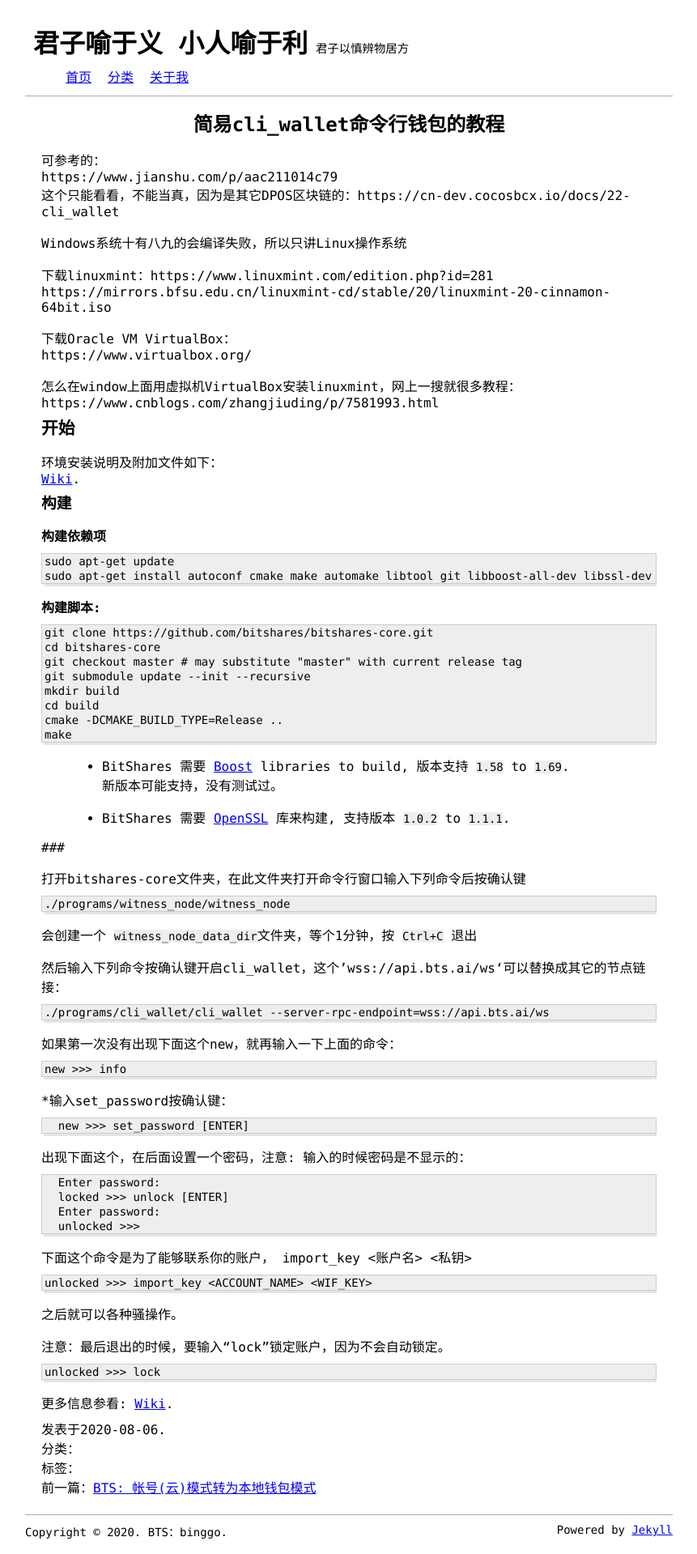
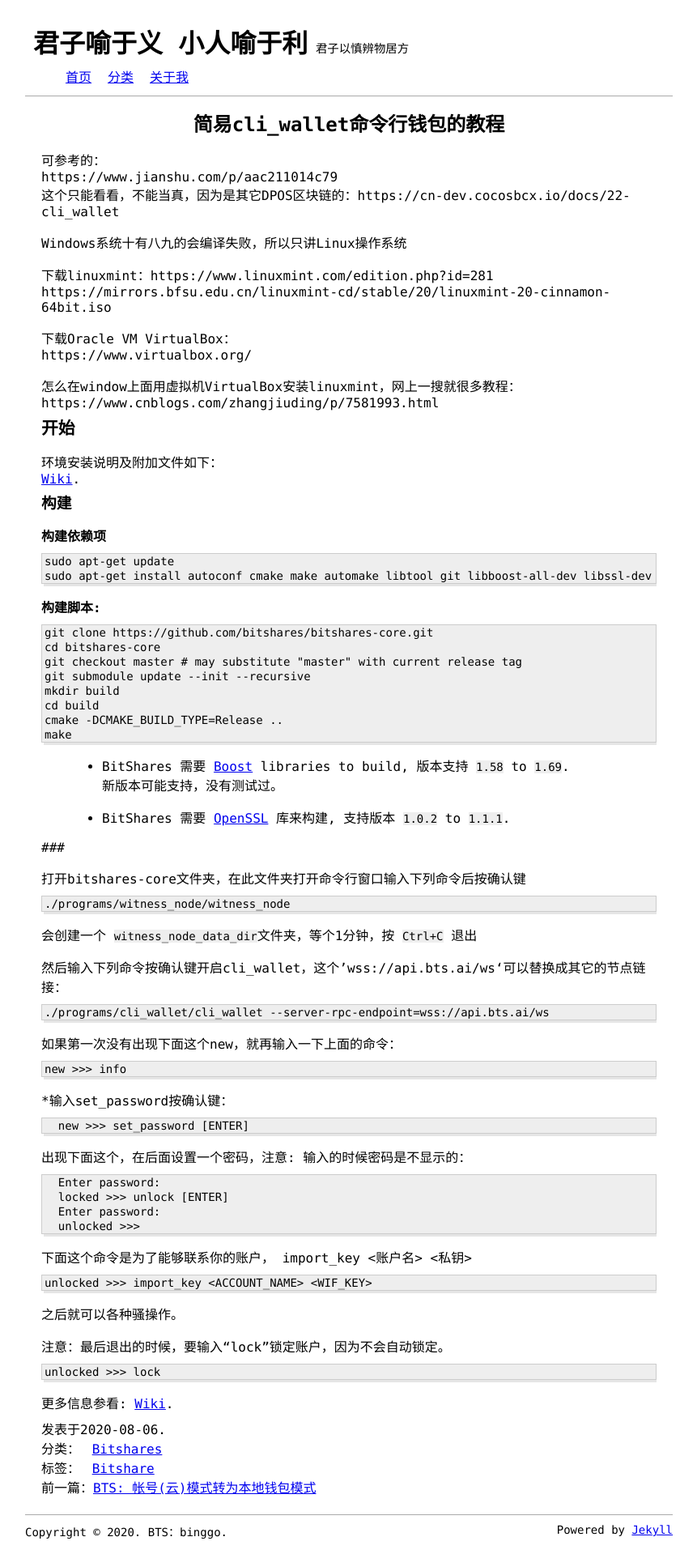
Before and after one commit to shulthz/shulthz.github.io, a Jekyll site: the page built from _posts/2020-08-06-简易cli_wallet命令行钱包的教程.markdown, in a window 1280 px wide. Shown: the whole page at 81% size, without its empty margins (209-1070 px from the left). Built offline with Jekyll 4.4.1, drawn with Linux system fonts in a browser that asks for light colours.

Commit message:
Update 2020-08-06-简易cli_wallet命令行钱包的教程.markdown

```diff
--- a/_posts/2020-08-06-简易cli_wallet命令行钱包的教程.markdown
+++ b/_posts/2020-08-06-简易cli_wallet命令行钱包的教程.markdown
@@ -1,7 +1,9 @@
 ---
 layout: post
-title: "简易cli_wallet命令行钱包的教程"
+title: 简易cli_wallet命令行钱包的教程
 author: "binggo"
+categories: [Bitshares]
+tags: [Bitshare]
 ---
 
 
```
